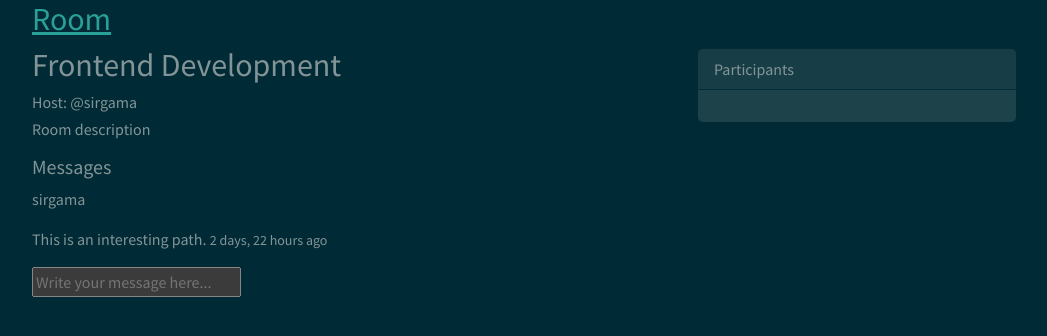
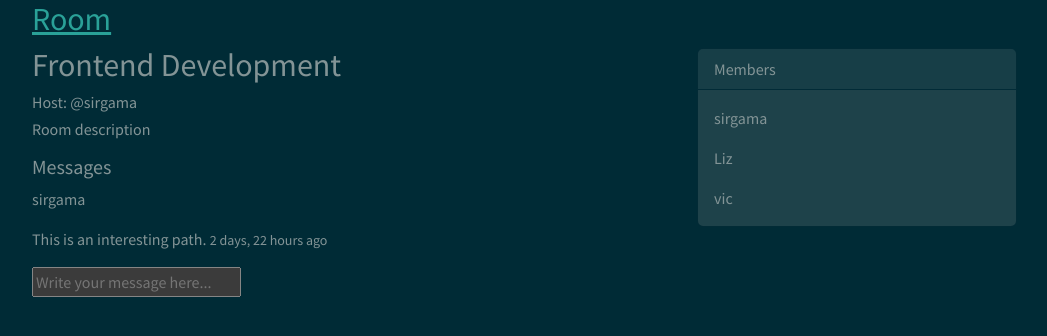
Before and after one commit to sirgama/disqus, a Django app: page /room/2/ in a window 1280 px wide. Shown: the part 58-394 px from the top of the page, without its empty margins (50-1097 px from the left). Run offline with Django 4.2, Linux system fonts and the light colour scheme; a user stored in the database is signed in; data comes from the database, SQL or seed files in the repository; both versions use the stored data as it was after the commit.

Commit message:
add function to list members per room

```diff
--- a/mainapp/templates/mainapp/room.html
+++ b/mainapp/templates/mainapp/room.html
@@ -30,9 +30,11 @@
         </div>
         <div class="col-md-4">
             <div class="card  mb-3 mt-5" style="max-width: 20rem;">
-                <div class="card-header">Participants</div>
+                <div class="card-header">Members</div>
                 <div class="card-body">
-                  <p class="card-text"></p>
+                    {% for member in members %}
+                  <p class="card-text">{{member.username}}</p>
+                    {% endfor %}
                 </div>
               </div>
         </div>
--- a/mainapp/views.py
+++ b/mainapp/views.py
@@ -71,6 +71,7 @@ def home(request):
 def room(request, pk):
     room = Room.objects.get(id=pk)
     roomchats = room.message_set.all().order_by('-created')
+    members = room.members.all()
     if request.method == 'POST':
         message = Message.objects.create(
             user=request.user,
@@ -81,7 +82,8 @@ def room(request, pk):
         return redirect('room', pk=room.id)
     context = {
         "room" : room,
-        "roomchats":roomchats
+        "roomchats":roomchats,
+        "members":members
     }
     return render(request, 'mainapp/room.html', context)
 @login_required(login_url='log')
```
Also changed, not shown: db.sqlite3.
